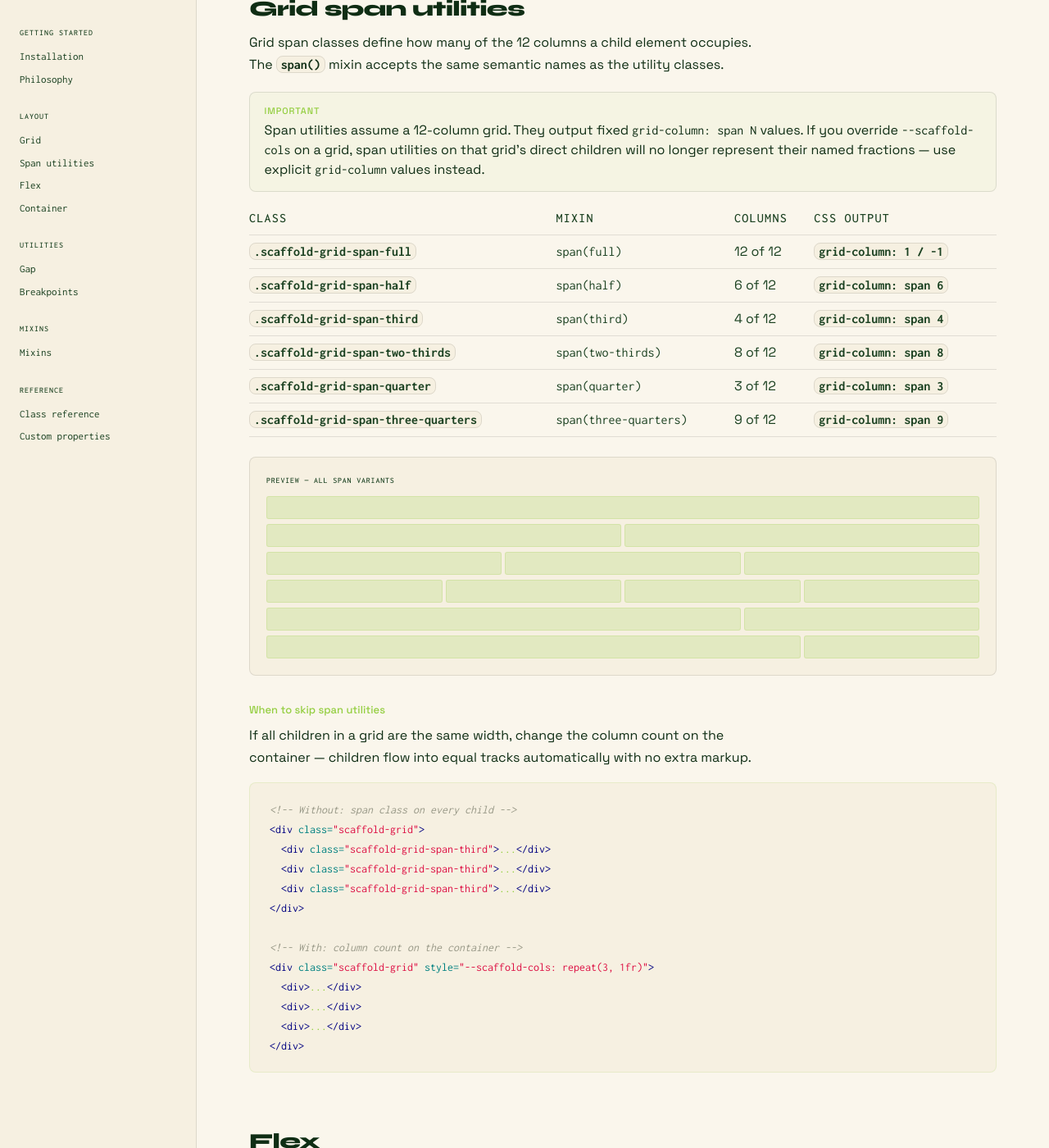
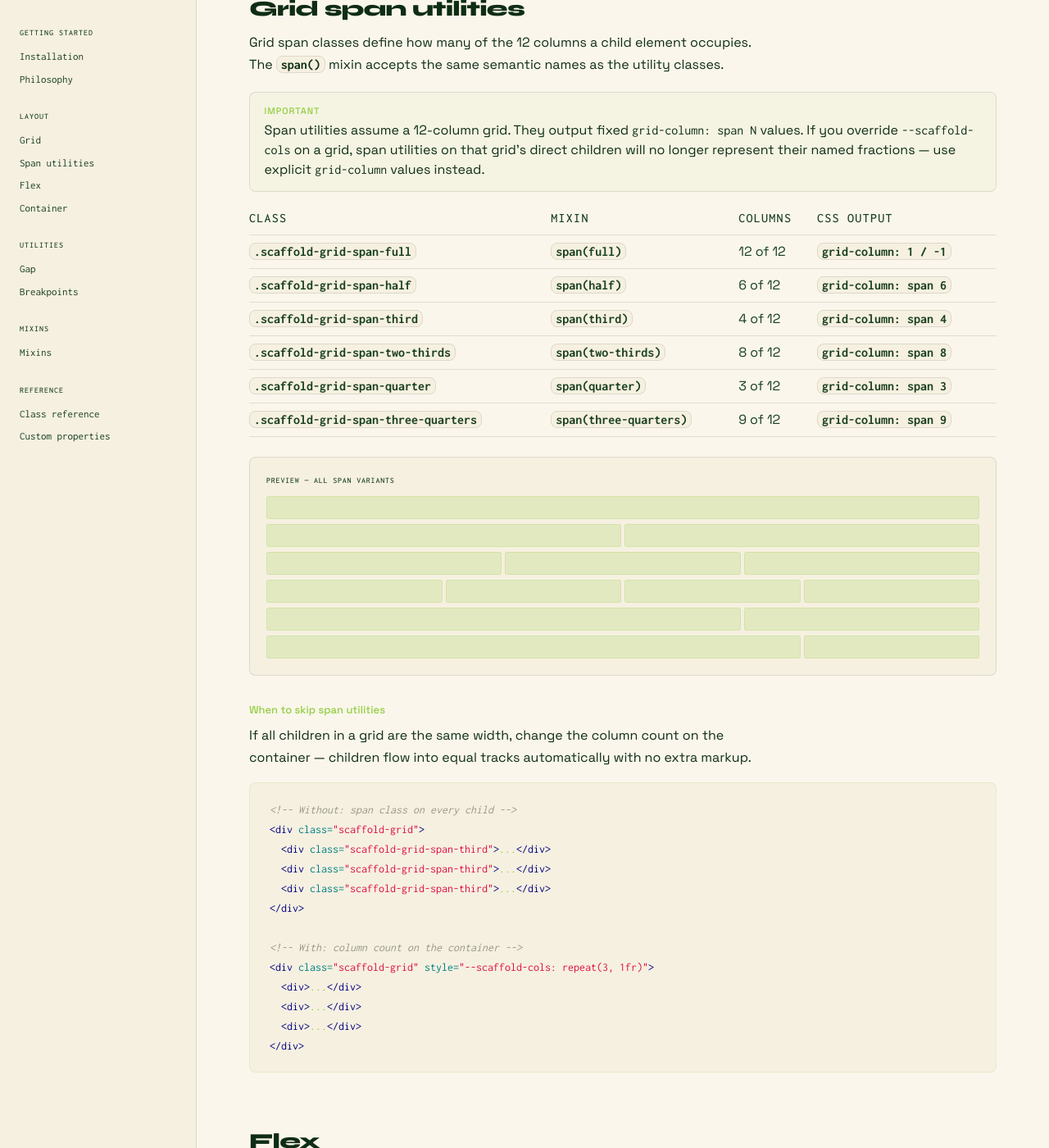
Before and after one commit to naher94/scaffoldcss, a Jekyll site: the page built from docs.html, in a window 1280 px wide and 1400 px high, scrolled down 3129 px. Shown: the whole window at 82% size. Built offline with Jekyll 4.4.1, drawn with Linux system fonts in a browser that asks for light colours.

Commit message:
Update _docs.scss

```diff
--- a/_sass/_docs.scss
+++ b/_sass/_docs.scss
@@ -285,10 +285,6 @@
     border-bottom: var(--border);
     vertical-align: top;
     color: var(--bamboo-forest);
-    // font-size: 12px;
-
-    &:first-child {
-      white-space: nowrap;
 
     code {
       @include inconsolata(bold);
@@ -296,19 +292,7 @@
       border: var(--border);
       border-radius: var(--radius);
       padding: 1px 5px;
-      }
-    }
-
-    &:last-child {
       white-space: nowrap;
-
-      code {
-        @include inconsolata(bold);
-        background: var(--dark-creme);
-        border: var(--border);
-        border-radius: var(--radius);
-        padding: 1px 5px;
-      }
     }
   }
 }
```
Lines whose indentation alone changed are shown as unchanged.
